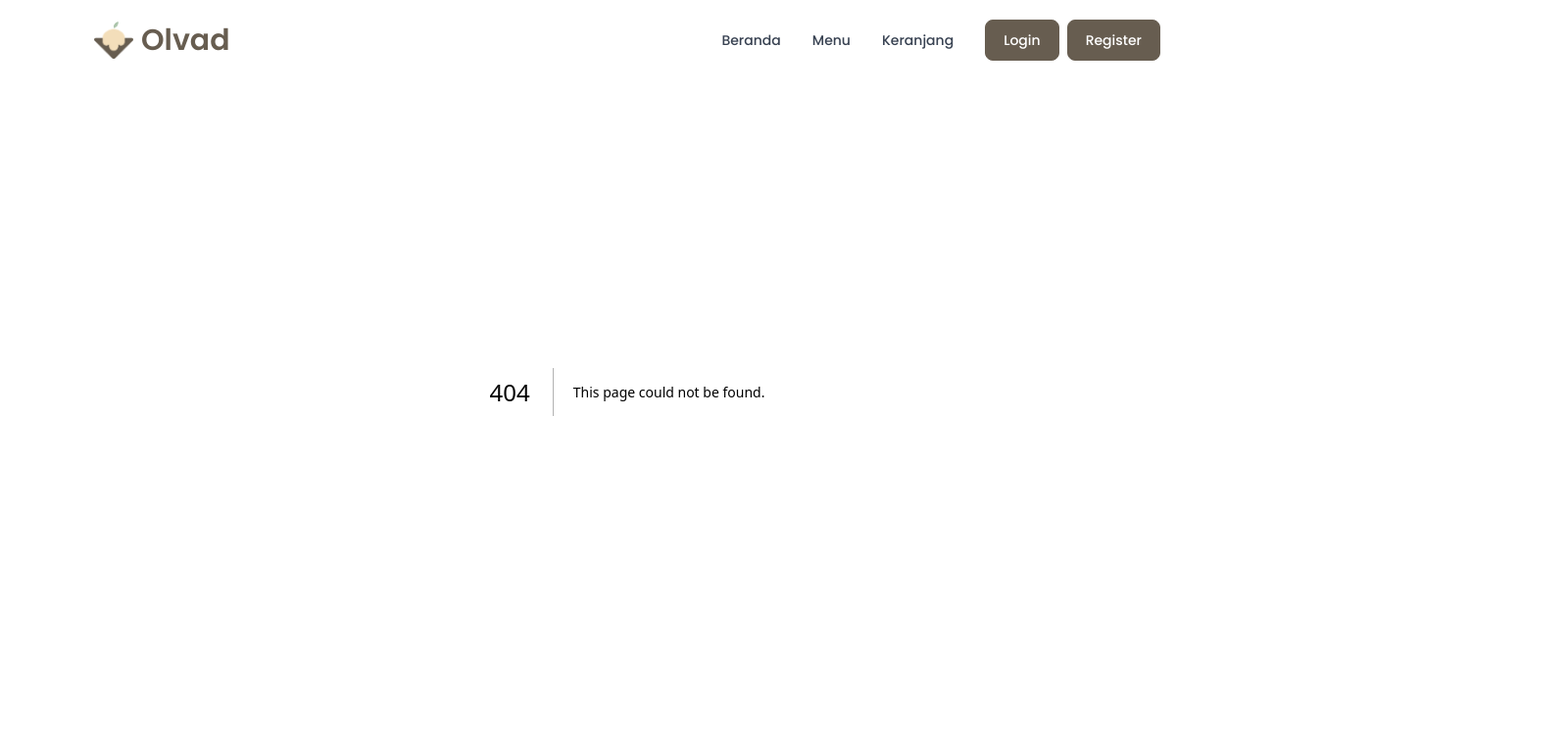
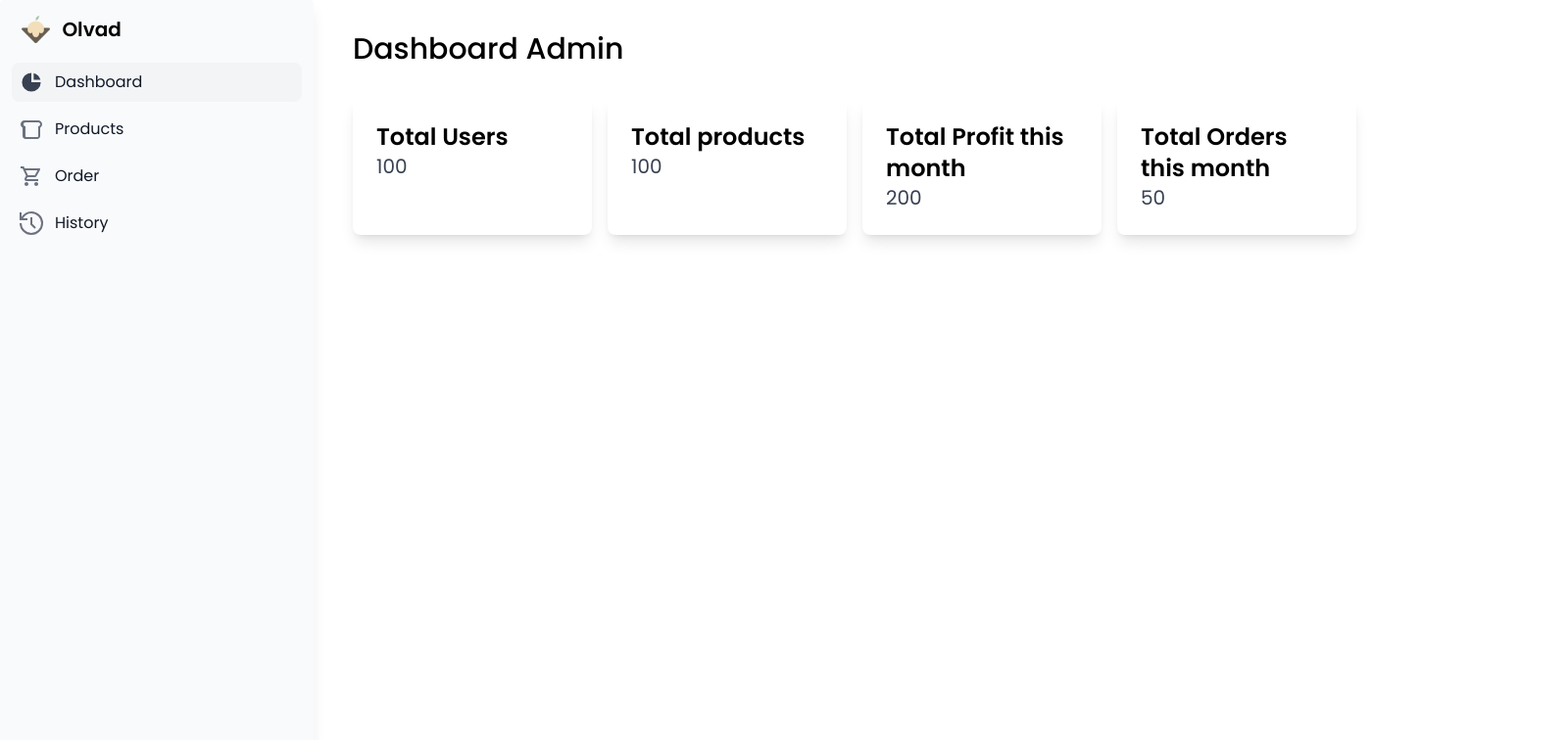
Before and after one commit to ryokf/olvad-refactor, a Next.js app: page /admin in a window 1280 px wide. Before the commit this address had no page. Shown: the top 756 px of the page at 98% size, 1600 px wide, since content can reach past the window. Built offline with nearby package versions, Linux system fonts and the light colour scheme; a web font is replaced by a local one.

Commit message:
✨feature: admin dashboard

```diff
--- /dev/null
+++ b/src/app/admin/layout.tsx
@@ -0,0 +1,13 @@
+import React from 'react'
+import { SidebarComponent } from '../../components/Sidebar';
+
+const AdminLayout = ({ children }: { children: React.ReactNode }) => {
+    return (
+        <div className="min-h-screen w-full">
+            <SidebarComponent></SidebarComponent>
+            {children}
+        </div>
+    )
+}
+
+export default AdminLayout
--- /dev/null
+++ b/src/app/admin/page.tsx
@@ -0,0 +1,29 @@
+import React from 'react'
+
+const AdminPage = () => {
+    return (
+        <div className='ml-80 w-full text-7xl text-black'>
+            <h1 className='text-3xl font-medium text-black my-8 mx-10'>Dashboard Admin</h1>
+            <div className='grid grid-cols-4 gap-4 w-4/5 mx-10'>
+                <div className='bg-white shadow-lg rounded-lg p-6'>
+                    <h2 className='text-2xl font-semibold text-black'>Total Users</h2>
+                    <p className='text-xl text-gray-700'>100</p>
+                </div>
+                <div className='bg-white shadow-lg rounded-lg p-6'>
+                    <h2 className='text-2xl font-semibold text-black'>Total products</h2>
+                    <p className='text-xl text-gray-700'>100</p>
+                </div>
+                <div className='bg-white shadow-lg rounded-lg p-6'>
+                    <h2 className='text-2xl font-semibold text-black'>Total Profit this month</h2>
+                    <p className='text-xl text-gray-700'>200</p>
+                </div>
+                <div className='bg-white shadow-lg rounded-lg p-6'>
+                    <h2 className='text-2xl font-semibold text-black'>Total Orders this month</h2>
+                    <p className='text-xl text-gray-700'>50</p>
+                </div>
+            </div>
+        </div>
+    )
+}
+
+export default AdminPage
--- a/src/app/layout.tsx
+++ b/src/app/layout.tsx
@@ -17,8 +17,8 @@ export default function RootLayout({
 }: Readonly<{
   children: React.ReactNode;
 }>) {
-  const noNavbar = ["/login", "/register"];
-  const noFooter = ["/login", "/register"];
+  const noNavbar = ["/login", "/register", "/admin"];
+  const noFooter = ["/login", "/register", "/admin"];
 
   const pathname = usePathname();
 
--- /dev/null
+++ b/src/components/Sidebar.tsx
@@ -0,0 +1,40 @@
+
+"use client";
+
+import { Sidebar, SidebarItem, SidebarItemGroup, SidebarItems, SidebarLogo } from "flowbite-react";
+import {  HiChartPie,  } from "react-icons/hi";
+import { usePathname } from 'next/navigation';
+import { RiBreadLine } from "react-icons/ri";
+import { MdOutlineShoppingCart } from "react-icons/md";
+import { GrHistory } from "react-icons/gr";
+
+export function SidebarComponent() {
+    const pathname = usePathname();
+    const isActive = (path: string) => {
+        return pathname === path;
+    };
+    return (
+        <Sidebar aria-label="Default sidebar example" className="w-80 h-screen fixed top-0 left-0 bg-white dark:bg-gray-800 shadow-lg">
+            <SidebarLogo href="/admin" img="/logo.png" imgAlt="Flowbite logo">
+                Olvad
+            </SidebarLogo>
+            <SidebarItems>
+                <SidebarItemGroup>
+                    <SidebarItem href="#" icon={HiChartPie} labelColor="dark" active={isActive("/admin")}>
+                        Dashboard
+                    </SidebarItem>
+                    <SidebarItem href="#" icon={RiBreadLine} labelColor="dark" active={isActive("/admin/products")}>
+                        Products
+                    </SidebarItem>
+                    <SidebarItem href="#" icon={MdOutlineShoppingCart} labelColor="dark">
+                        Order
+                    </SidebarItem>
+                    <SidebarItem href="#" icon={GrHistory} labelColor="dark">
+                        History
+                    </SidebarItem>
+                </SidebarItemGroup>
+            </SidebarItems>
+        </Sidebar>
+    );
+}
+export default SidebarComponent;
```
